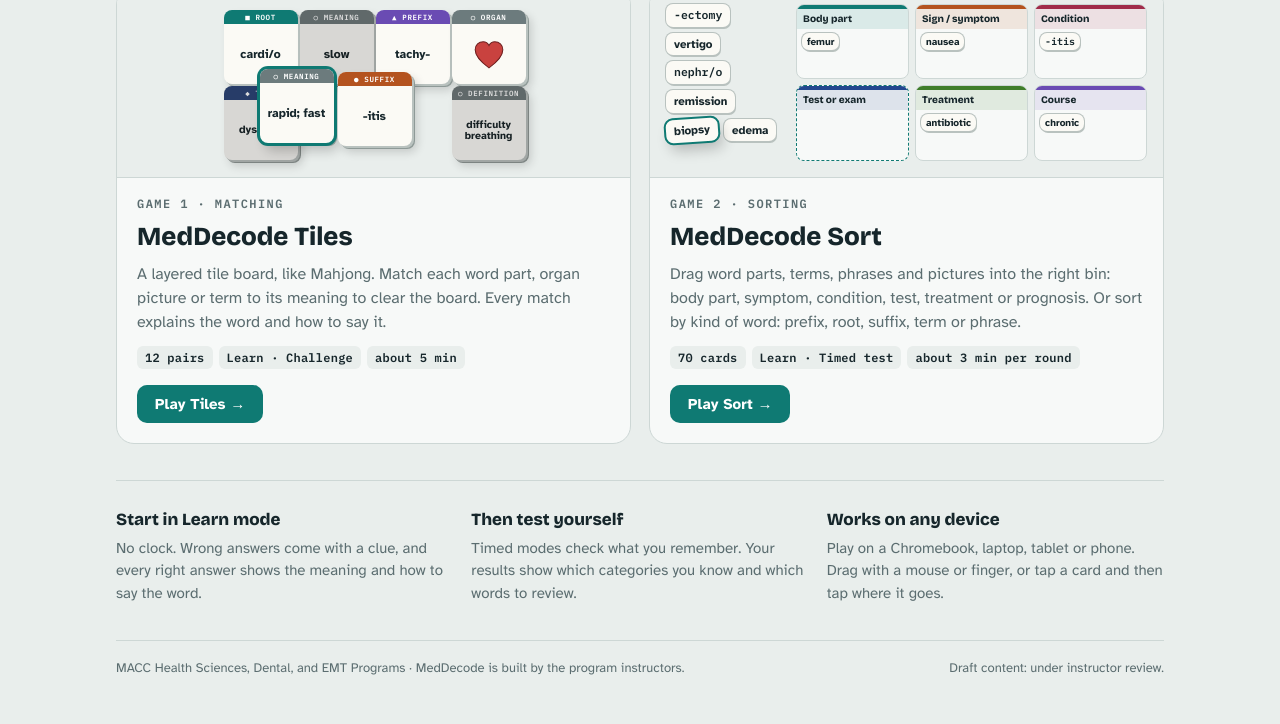
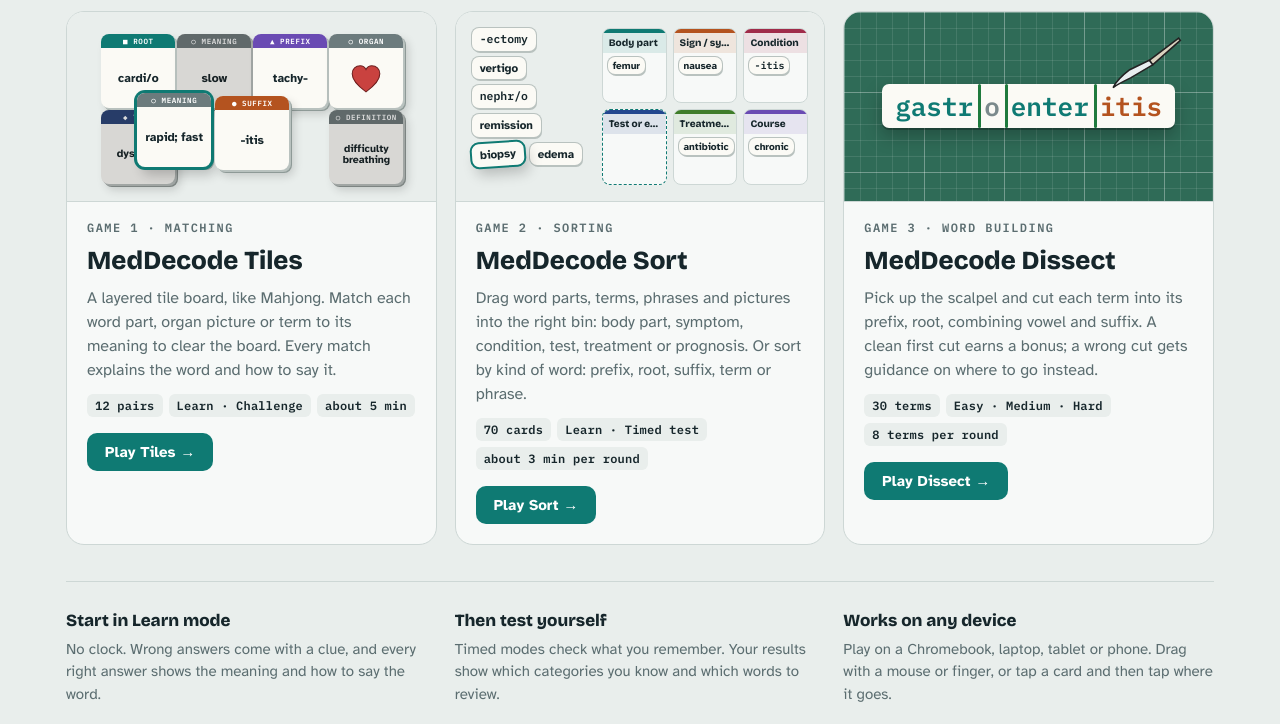
Before and after one commit to MACC-Muncie-Area-Career-Center/Health-Science, a plain HTML site: page index.html in a window 1280 px wide. Shown: the part 377-1101 px from the top of the page. Drawn offline with nearby package versions, Linux system fonts and the light colour scheme.

Commit message:
updating index and read me file

```diff
--- a/index.html
+++ b/index.html
@@ -31,7 +31,7 @@
 body{margin:0;background:var(--bg);color:var(--ink);font-family:var(--font-body);font-size:16px;line-height:1.5}
 a{color:inherit}
 :focus-visible{outline:3px solid var(--focus);outline-offset:3px}
-.wrap{max-width:1080px;margin:0 auto;padding-inline:16px;padding-block:28px 56px;display:grid;gap:36px}
+.wrap{max-width:1180px;margin:0 auto;padding-inline:16px;padding-block:28px 56px;display:grid;gap:36px}
 
 header.site{display:grid;gap:10px;border-bottom:1px solid var(--line);padding-bottom:28px}
 .eyebrow{font:600 12px var(--font-mono);letter-spacing:.12em;text-transform:uppercase;color:var(--muted);margin:0}
@@ -47,8 +47,9 @@
 .suite-head h2 span{color:var(--accent)}
 .suite-head p{margin:6px 0 0;color:var(--muted);max-width:62ch}
 
-.games{display:grid;grid-template-columns:repeat(2,minmax(0,1fr));gap:18px}
-@media (max-width:760px){.games{grid-template-columns:minmax(0,1fr)}}
+.games{display:grid;grid-template-columns:repeat(3,minmax(0,1fr));gap:18px}
+@media (max-width:1020px){.games{grid-template-columns:repeat(2,minmax(0,1fr))}}
+@media (max-width:680px){.games{grid-template-columns:minmax(0,1fr)}}
 .game{display:grid;grid-template-rows:auto 1fr;background:var(--surface);border:1px solid var(--line);border-radius:18px;overflow:hidden;text-decoration:none;color:var(--ink);transition:transform .15s ease, box-shadow .15s ease, border-color .15s ease}
 .game:hover{transform:translateY(-3px);border-color:var(--accent);box-shadow:0 14px 30px rgba(0,0,0,.12)}
 .game .body{display:grid;gap:12px;padding:18px 20px 20px;align-content:start}
@@ -82,6 +83,14 @@
 .pb .pc{margin:0 5px;font-size:10px;padding:3px 5px;align-self:flex-start}
 .pb.over{border-color:var(--accent);border-style:dashed}
 
+.dis-prev{position:absolute;inset:0;display:grid;place-items:center;background-color:#2f6b57;
+  background-image:linear-gradient(rgba(255,255,255,.26) 1px,transparent 1px),linear-gradient(90deg,rgba(255,255,255,.26) 1px,transparent 1px),linear-gradient(rgba(255,255,255,.1) 1px,transparent 1px),linear-gradient(90deg,rgba(255,255,255,.1) 1px,transparent 1px);
+  background-size:80px 80px,80px 80px,16px 16px,16px 16px}
+.dis-word{position:relative;display:flex;background:#fbfaf5;border-radius:7px;padding:9px 12px;font:600 26px/1 var(--font-mono);box-shadow:0 2px 0 rgba(0,0,0,.25),0 8px 18px rgba(0,0,0,.25)}
+.dis-word span{padding:0 1px}
+.dis-word .gap{position:relative;margin-right:9px}
+.dis-word .gap::after{content:"";position:absolute;right:-7px;top:-9px;bottom:-9px;width:3px;border-radius:2px;background:#1f7a3d}
+.dis-scalpel{position:absolute;width:64px;height:64px;right:calc(50% - 150px);top:18px;transform:rotate(8deg)}
 section.about{display:grid;grid-template-columns:repeat(3,minmax(0,1fr));gap:18px;border-top:1px solid var(--line);padding-top:26px}
 @media (max-width:760px){section.about{grid-template-columns:minmax(0,1fr)}}
 section.about h4{font-family:var(--font-display);font-weight:800;font-size:17px;margin:0 0 4px}
@@ -104,7 +113,7 @@
       <div>
         <p class="eyebrow">Medical terminology</p>
         <h2 id="meddecode-title">Med<span>Decode</span></h2>
-        <p>Learn to break medical words into prefixes, roots and suffixes, and know what each part means. Every game has a Learn mode for practice and a timed mode for review.</p>
+        <p>Learn to break medical words into prefixes, roots and suffixes, and know what each part means. Every game gives guidance as you play, and scores reward getting it right the first time.</p>
       </div>
     </div>
 
@@ -153,6 +162,23 @@
           <span class="play">Play Sort →</span>
         </div>
       </a>
+      <a class="game" href="meddecode/dissect/">
+        <div class="preview" aria-hidden="true">
+          <div class="dis-prev">
+            <div class="dis-word">
+              <span class="gap" style="color:#0f7a73">gastr</span><span class="gap" style="color:#7b8a8c">o</span><span class="gap" style="color:#0f7a73">enter</span><span style="color:#b4531f">itis</span>
+            </div>
+            <svg class="dis-scalpel" viewBox="0 0 32 32"><path d="M17 15 L30 2 L31 3 L19 17 Z" fill="#d9d2bf" stroke="#222" stroke-width=".8"/><path d="M17 15 L19 17 L9 25 C6 27 3 29 1 31 C2 28 5 24 8 21 Z" fill="#e8eef0" stroke="#222" stroke-width=".8"/></svg>
+          </div>
+        </div>
+        <div class="body">
+          <p class="eyebrow">Game 3 · Word building</p>
+          <h3>MedDecode Dissect</h3>
+          <p>Pick up the scalpel and cut each term into its prefix, root, combining vowel and suffix. A clean first cut earns a bonus; a wrong cut gets guidance on where to go instead.</p>
+          <ul class="facts"><li>30 terms</li><li>Easy · Medium · Hard</li><li>8 terms per round</li></ul>
+          <span class="play">Play Dissect →</span>
+        </div>
+      </a>
     </div>
   </section>
 
```
Also changed, not shown: 1 other file.
